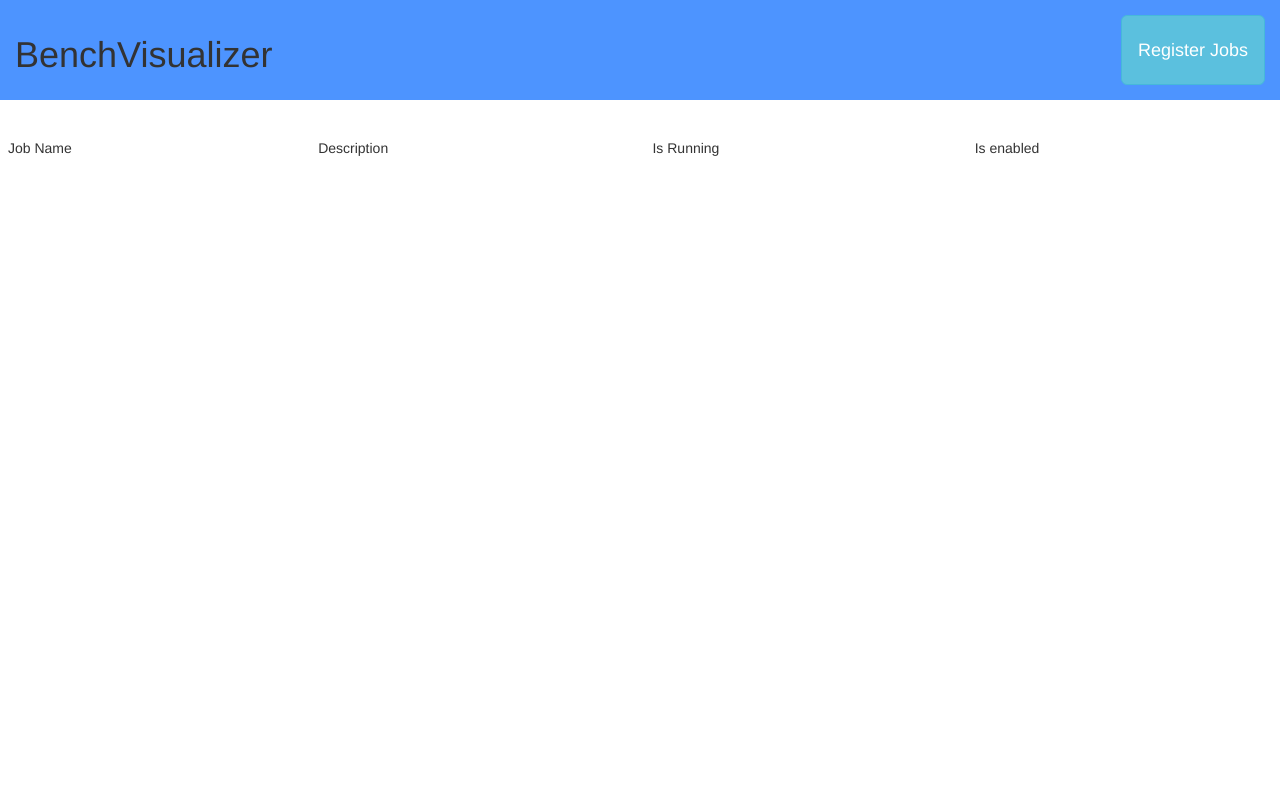
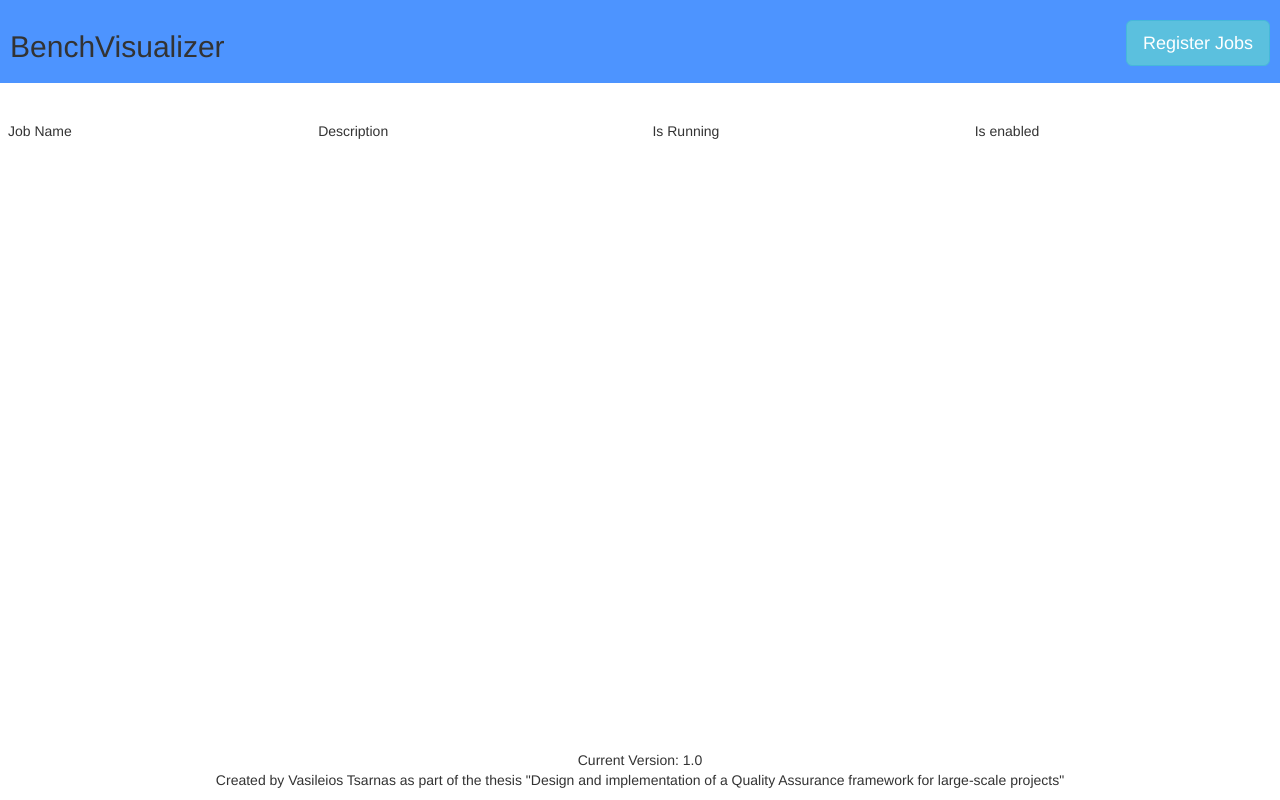
Before and after one commit to beehive-lab/Maxine-Jenkins, a Django app: page /visualizer/ in a window 1280 px wide. Run offline with Django 3.2, Linux system fonts and the light colour scheme; data that the repository does not hold is empty; some libraries are stand-ins or nearby versions.

Commit message:
Minor UI additions and fixes

```diff
--- a/BenchVisualizer/visualizer/static/css/styles.css
+++ b/BenchVisualizer/visualizer/static/css/styles.css
@@ -14,7 +14,7 @@ div.benchmark-holder {
 div.page_head {
     background-color: #4d94ff;
     margin-bottom: 30px;
-    padding: 15px;
+    padding: 10px;
     display:flex;
     flex-direction: row;
 }
@@ -27,8 +27,9 @@ div.page_head {
     border_top: 5 px solid black;
 }
 
-#ModalBtn {
+.menu_but {
     margin-left:auto;
+    margin-top: 10px;
     margin-right:0;
 }
 
@@ -46,3 +47,9 @@ div.page_head {
 .padding_tbl> tbody > tr > td {
     padding: 2px;
 }
+
+footer {
+    bottom: 0;
+    position: absolute;
+    width: 100%;
+}
--- a/BenchVisualizer/visualizer/static/js/jobDetails.js
+++ b/BenchVisualizer/visualizer/static/js/jobDetails.js
@@ -18,7 +18,7 @@ $(document).ready(function() {
         if(new_no_builds <= MAX_BUILDS){
            var new_row = '<tr>'+
                                     '<td>Revision: </td>'+
-                                    '<td><input type="text" name="build_rev" required/></td>'+
+                                    '<td><input type="text" name="build_rev" maxlength="40" required/></td>'+
                                     '<td>TAG: </td>'+
                                     '<td><input type="text" name="build_tag" value="default" required/></td>'+
                                     '<td><button type="button" class="btn delete_build">Delete</button></td>'+
--- a/BenchVisualizer/visualizer/templates/visualizer/index.html
+++ b/BenchVisualizer/visualizer/templates/visualizer/index.html
@@ -12,8 +12,10 @@
     <body>
 
         <div class="page_head">
-            <h1>BenchVisualizer</h1>
+            <h2>BenchVisualizer</h2>
+            <div class="menu_but">
             <button id="ModalBtn" class="btn btn-info btn-lg" onclick="window.location.assign('{% url 'visualizer:registerJobs' %}')">Register Jobs</button>
+            </div>
         </div>
 
 
@@ -39,4 +41,12 @@
         </table>
 
     </body>
+
+    <footer>
+        <center>
+            <p>Current Version: 1.0 <br/> Created by Vasileios Tsarnas as part of the thesis "Design and implementation
+            of a Quality Assurance framework for large-scale projects"</p>
+        </center>
+    </footer>
+
 </html>
--- a/BenchVisualizer/visualizer/templates/visualizer/registerJobs.html
+++ b/BenchVisualizer/visualizer/templates/visualizer/registerJobs.html
@@ -12,7 +12,10 @@
     <body>
 
         <div class="page_head">
-            <h1>BenchVisualizer: Register Jobs</h1>
+            <h2>BenchVisualizer: Register Jobs</h2>
+            <div class="menu_but">
+            <button id="ModalBtn" class="btn btn-info btn-lg" onclick="window.location.assign('{% url 'visualizer:index' %}')">Home</button>
+            </div>
         </div>
 
         <form action="{% url 'visualizer:registerStatus'%}" method="post">
```
Also changed, not shown: BenchVisualizer/visualizer/templates/visualizer/jobDetails.html (+6 -3 lines), BenchVisualizer/visualizer/utilities/BenchMiner.py (+6 -6 lines), 3 other files.
